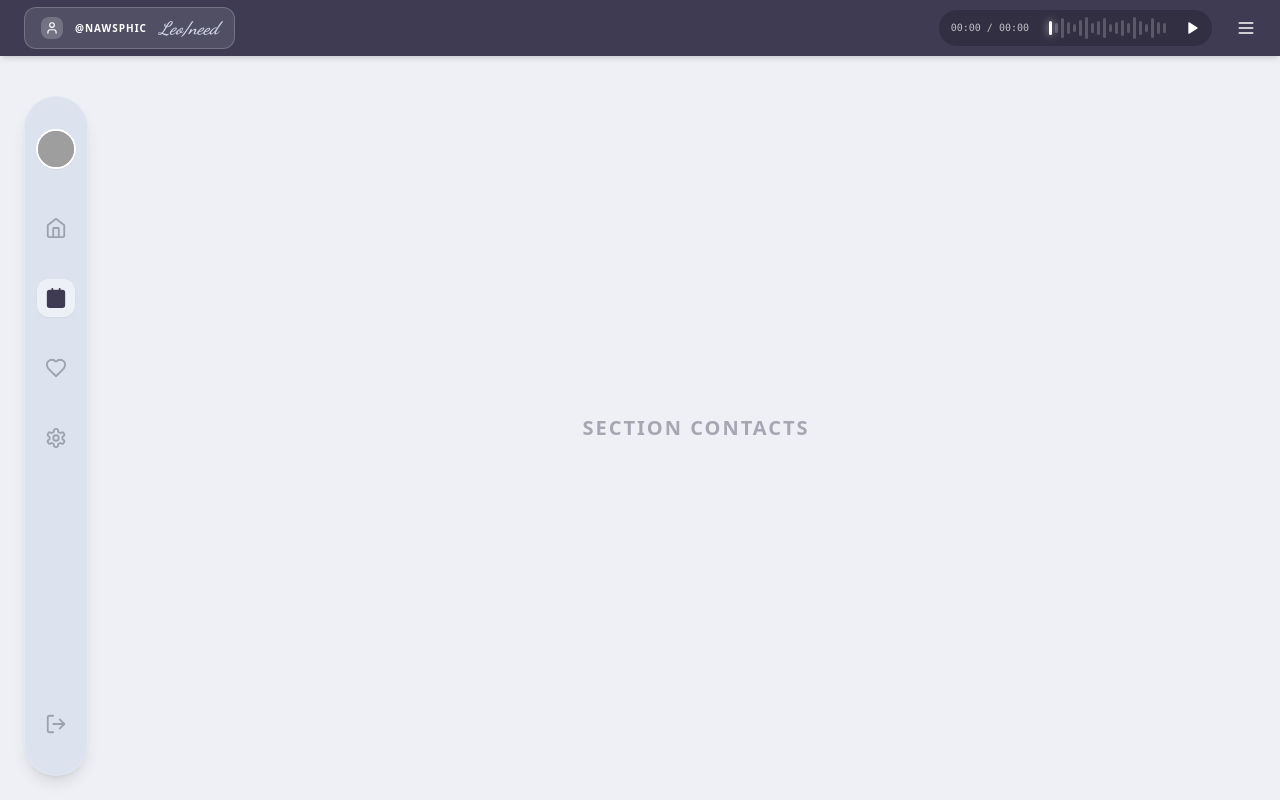
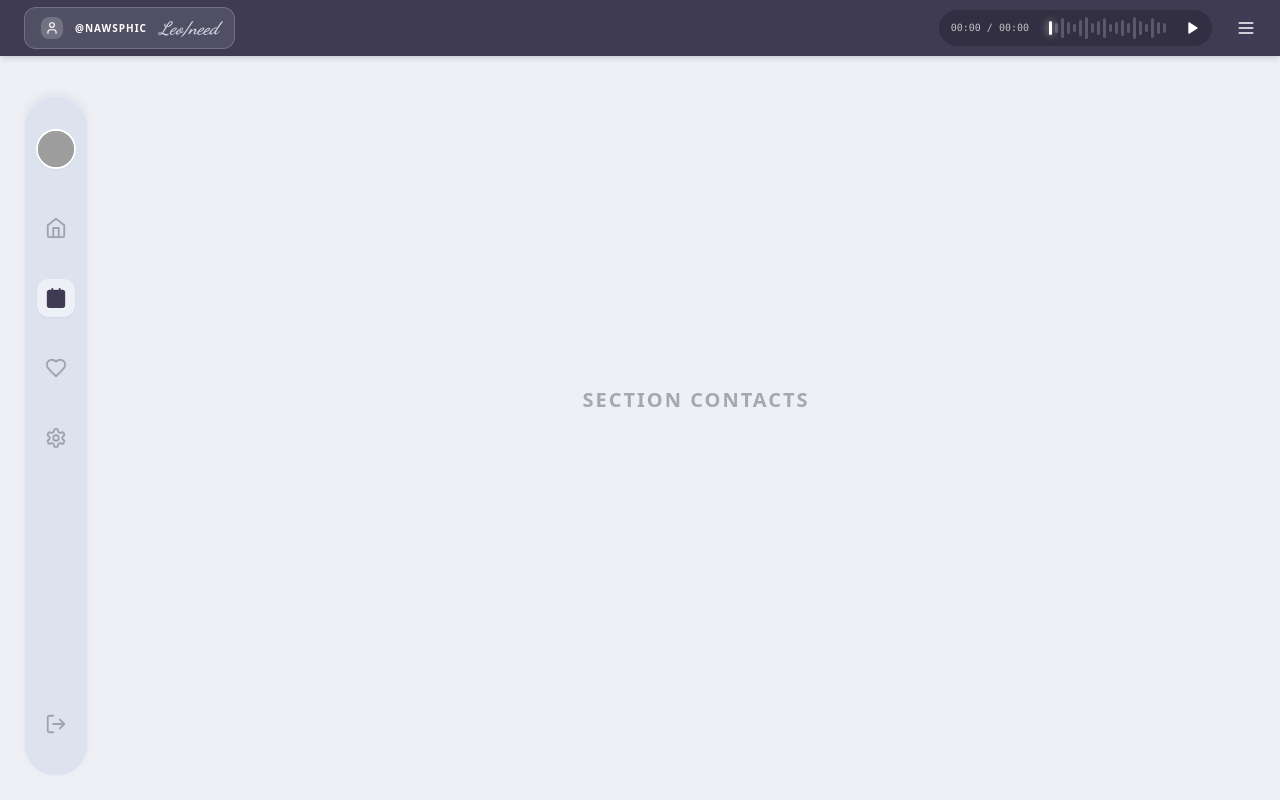
Before and after one commit to 570chan/Necha, a React (Vite) app: page / in a window 1280 px wide. Both pictures are taken after a click on the button 56 px from the left and 298 px from the top of the page. Built offline with nearby package versions, Linux system fonts and the light colour scheme; grey boxes are pictures that could not be loaded.

Commit message:
Update App.jsx

```diff
--- a/src/App.jsx
+++ b/src/App.jsx
@@ -66,14 +66,12 @@ const TopNavBar = ({ isPlaying, progress, currentTime, duration, togglePlay, isV
 
 const SideNavBar = ({ activeView, setActiveView, onTriggerHeader }) => {
   const navItems = [{ id: 'home', icon: Home }, { id: 'contacts', icon: Contact }, { id: 'favorites', icon: Heart }, { id: 'settings', icon: Settings }];
-
   const handleNavClick = (id) => {
     setActiveView(id);
-    onTriggerHeader(); // Hiện Top Bar khi click
+    onTriggerHeader();
   };
-
   return (
-    <div className="fixed bottom-0 left-0 right-0 h-16 bg-[#DDE2EF] flex flex-row items-center justify-around px-4 shadow-lg z-40 md:left-6 md:top-24 md:bottom-6 md:w-16 md:h-auto md:flex-col md:py-8 md:rounded-full border border-white/20">
+    <div className="fixed bottom-0 left-0 right-0 h-16 bg-[#DDE2EF] flex flex-row items-center justify-around px-4 shadow-[0_-4px_10px_rgba(0,0,0,0.05)] z-[60] md:left-6 md:top-24 md:bottom-6 md:w-16 md:h-auto md:flex-col md:py-8 md:rounded-full border border-white/20">
       <div onClick={onTriggerHeader} className="w-10 h-10 rounded-full bg-gray-400 overflow-hidden border-2 border-white shadow-sm cursor-pointer hover:scale-110 transition-transform flex-shrink-0 md:mb-10">
         <img src="https://i.ibb.co/5WVkbrNc/avatar.jpg" alt="Profile" className="w-full h-full object-cover" />
       </div>
@@ -112,8 +110,7 @@ const DashboardView = ({ isPlaying, progress, currentTime, duration, togglePlay,
   };
 
   return (
-    <div className="w-full md:ml-28 p-4 sm:p-6 md:p-8 max-w-[1400px] animate-in fade-in duration-700 pb-24 md:pb-8">
-      {/* Search & Breadcrumbs */}
+    <div className="w-full md:ml-28 p-4 sm:p-6 md:p-8 max-w-[1400px] animate-in fade-in duration-700 pb-32 md:pb-8">
       <div className="flex justify-between items-end mb-6">
         <div className="text-gray-400 text-[10px] md:text-xs tracking-widest font-bold uppercase">Dashboard / <span className="text-[#3E3B53]">Hoshino Ichika</span></div>
         <div className="hidden xs:flex text-gray-400 text-[10px] items-center space-x-1 uppercase tracking-tighter"><Clock size={12} /><span>{new Date().toLocaleDateString('vi-VN')}</span></div>
@@ -125,7 +122,6 @@ const DashboardView = ({ isPlaying, progress, currentTime, duration, togglePlay,
       </div>
 
       <div className="grid grid-cols-1 md:grid-cols-12 gap-6 md:gap-8">
-        {/* Left Column */}
         <div className="md:col-span-8 flex flex-col gap-6 md:gap-8">
           <div className="bg-white rounded-[32px] md:rounded-[40px] p-6 md:p-10 relative shadow-sm h-48 md:h-64 flex flex-col justify-center overflow-hidden group cursor-pointer transition-all duration-500 hover:shadow-2xl hover:shadow-[#3E3B53]/10">
             <div className="w-2/3 md:w-1/2 z-10 relative transition-transform duration-500 group-hover:translate-x-2">
@@ -169,12 +165,9 @@ const DashboardView = ({ isPlaying, progress, currentTime, duration, togglePlay,
           </div>
         </div>
 
-        {/* Right Column */}
         <div className="md:col-span-4 flex flex-col gap-6 md:gap-8">
           <div className="space-y-4">
             <div className="flex items-center space-x-2 px-1"><CreditCard size={16} className="text-[#3E3B53]" /><h2 className="text-[#3E3B53] font-bold text-sm">Collection Card</h2></div>
-
-            {/* Card Birthday - Mở rộng mượt mà */}
             <div ref={cardRef} onClick={() => setIsCardExpanded(!isCardExpanded)} className={`bg-white rounded-[24px] shadow-sm overflow-hidden transition-all duration-500 cursor-pointer ${isCardExpanded ? 'shadow-xl' : 'hover:shadow-lg hover:-translate-y-1'}`}>
               <div className="p-5 flex justify-between items-center">
                 <div className="flex-1">
@@ -191,7 +184,6 @@ const DashboardView = ({ isPlaying, progress, currentTime, duration, togglePlay,
               </div>
             </div>
 
-            {/* Box Member - Chỉ Hover */}
             <div className="bg-white rounded-[24px] p-5 shadow-sm flex justify-between items-center cursor-pointer hover:shadow-lg hover:-translate-y-1 transition-all border border-transparent hover:border-[#DDE2EF]">
               <div className="flex-1">
                 <div className="text-[#3E3B53] text-[13px] font-bold uppercase">Member Card</div>
@@ -208,14 +200,12 @@ const DashboardView = ({ isPlaying, progress, currentTime, duration, togglePlay,
                  <div className="flex-1"><div className="text-[#3E3B53] text-[11px] font-bold">Band practice starts soon</div><div className="text-gray-400 text-[9px] mt-1">Don't forget your guitar!</div></div>
               </div>
 
-              {/* Mini Player */}
               <div className="p-6 flex flex-col bg-white">
                 <div className="flex items-start space-x-4 mb-6">
                   <div className={`p-3 rounded-2xl transition-all duration-500 ${isPlaying ? 'bg-[#3E3B53] text-white shadow-lg animate-pulse' : 'bg-[#F3F5FA] text-gray-400'}`}><Radio size={20} /></div>
                   <div className="flex-1 min-w-0"><div className="text-[#3E3B53] text-sm font-bold truncate">303 PM</div><div className="text-gray-400 text-[11px] mt-0.5 truncate">Sharou (しゃろう)</div></div>
                 </div>
 
-                {/* Nút căn giữa tuyệt đối */}
                 <div className="flex items-center justify-center space-x-8 mb-6 w-full">
                   <button onClick={() => setIsLooping(!isLooping)} className={`transition-colors ${isLooping ? 'text-blue-500' : 'text-gray-300'}`}><RotateCcw size={16} /></button>
                   <button className="text-gray-400 hover:text-[#3E3B53]"><SkipBack size={20} fill="currentColor" /></button>
@@ -233,21 +223,15 @@ const DashboardView = ({ isPlaying, progress, currentTime, duration, togglePlay,
                 </div>
               </div>
 
-              {/* Box Outfit Unlocked - Khôi phục lại */}
               <div className="p-4 md:p-5 flex items-start space-x-4 cursor-pointer hover:bg-gray-50 border-t border-gray-50">
                  <div className="p-2 bg-[#F3F5FA] rounded-xl"><ImageIcon size={16} className="text-gray-400" /></div>
                  <div className="flex-1"><div className="text-[#3E3B53] text-[11px] font-bold">New Outfit Unlocked</div><div className="text-gray-400 text-[9px] mt-1">Check it out in the wardrobe!</div></div>
               </div>
             </div>
 
-            {/* Box Video đã sửa thành Box Ảnh (Không hover mở rộng) */}
-            <div className="bg-white rounded-[24px] p-4 shadow-sm border border-transparent">
+            <div className="bg-white rounded-[24px] p-4 shadow-sm border border-transparent mb-4">
               <div className="relative w-full aspect-video rounded-xl overflow-hidden mb-3 bg-gray-100">
-                <img
-                  src="https://i.ibb.co/VWxCNrCT/899db6193d3e0a7828d58e552546054a.jpg"
-                  alt="Feature Preview"
-                  className="w-full h-full object-cover"
-                />
+                <img src="https://i.ibb.co/VWxCNrCT/899db6193d3e0a7828d58e552546054a.jpg" alt="Feature Preview" className="w-full h-full object-cover" />
               </div>
               <div className="px-1">
                 <div className="text-[#3E3B53] text-[13px] font-bold leading-tight">The Beginning of Something New</div>
@@ -271,11 +255,10 @@ export default function App() {
   const [currentTime, setCurrentTime] = useState(0);
   const [duration, setDuration] = useState(0);
   const [isLooping, setIsLooping] = useState(false);
-  const [isHeaderVisible, setIsHeaderVisible] = useState(false); // Mặc định ẩn
+  const [isHeaderVisible, setIsHeaderVisible] = useState(false);
   const audioRef = useRef(null);
   const timeoutRef = useRef(null);
 
-  // Hàm hiện Header 5s khi được gọi
   const triggerHeader = useCallback(() => {
     setIsHeaderVisible(true);
     if (timeoutRef.current) clearTimeout(timeoutRef.current);
@@ -319,24 +302,28 @@ export default function App() {
   };
 
   return (
-    <div className="min-h-screen bg-[#EEF0F5] font-sans pt-14 selection:bg-[#3E3B53] selection:text-white overflow-x-hidden">
+    <div className="min-h-screen bg-[#EEF0F5] font-sans pt-14 selection:bg-[#3E3B53] selection:text-white overflow-x-hidden relative">
       <audio ref={audioRef} src={MUSIC_URL} preload="auto" />
       <TopNavBar isPlaying={isPlaying} progress={progress} currentTime={currentTime} duration={duration} togglePlay={togglePlay} isVisible={isHeaderVisible} onSeek={handleSeek} />
       <SideNavBar activeView={activeView} setActiveView={setActiveView} onTriggerHeader={triggerHeader} />
-      <main className={`transition-all duration-500 flex justify-center`}>
+
+      <main className="flex justify-center w-full">
         {activeView === 'home' ? (
           <DashboardView isPlaying={isPlaying} progress={progress} currentTime={currentTime} duration={duration} togglePlay={togglePlay} isLooping={isLooping} setIsLooping={setIsLooping} onSeek={handleSeek} />
         ) : (
-          <div className="w-full md:ml-28 p-8 h-[calc(100vh-3.5rem)] flex items-center justify-center"><h2 className="text-xl font-bold text-[#3E3B53] opacity-40 uppercase tracking-widest">Section {activeView}</h2></div>
+          <div className="w-full md:ml-28 p-8 min-h-[calc(100vh-7rem)] flex items-center justify-center">
+            <h2 className="text-xl font-bold text-[#3E3B53] opacity-40 uppercase tracking-widest">Section {activeView}</h2>
+          </div>
         )}
       </main>
+
       <style dangerouslySetInnerHTML={{ __html: `
         @import url('https://fonts.googleapis.com/css2?family=Plus+Jakarta+Sans:wght@400;600;700;800&family=Dancing+Script:wght@700&display=swap');
-        body { font-family: 'Plus Jakarta Sans', sans-serif; }
+        body { font-family: 'Plus Jakarta Sans', sans-serif; margin: 0; padding: 0; }
         .font-script { font-family: 'Dancing Script', cursive; }
         ::-webkit-scrollbar { width: 5px; }
         ::-webkit-scrollbar-thumb { background: #3E3B53; border-radius: 10px; }
       `}} />
     </div>
   );
-            }
+}
```
